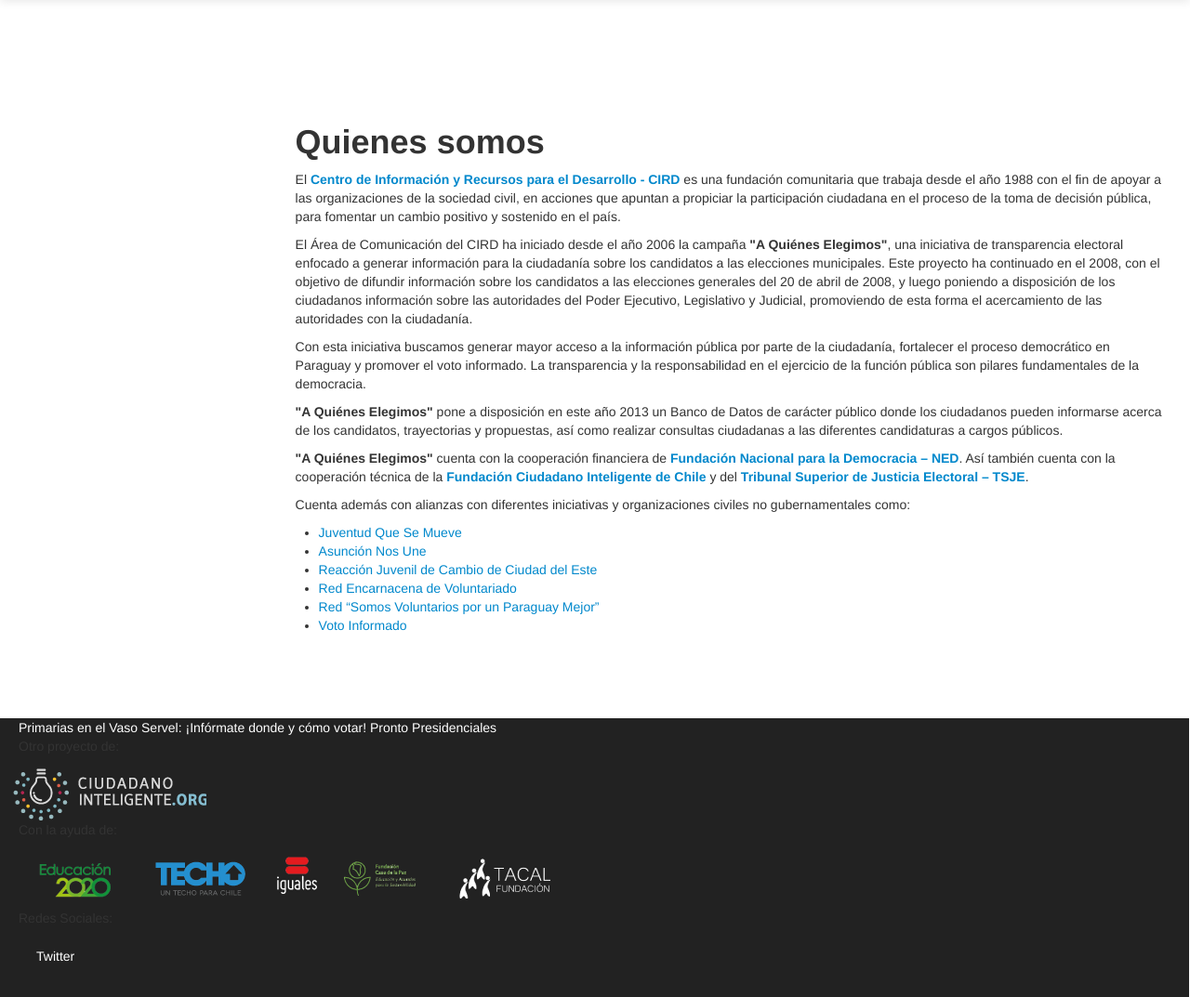
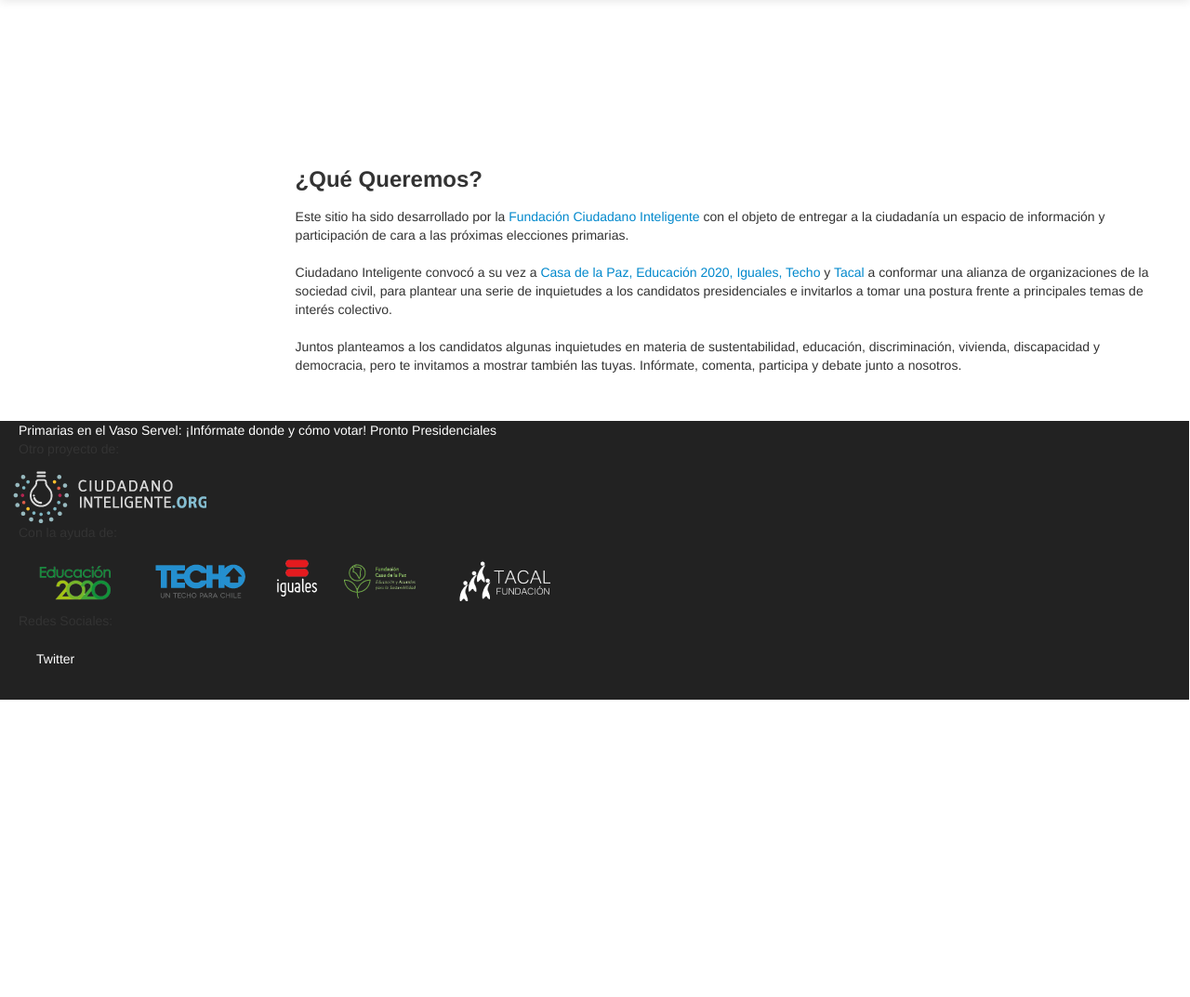
Before and after one commit to ciudadanointeligente/votainteligente-primarias, a Django app: template elecciones/templates/quienesSomos.html in a window 1280 px wide. Shown: the part 97-1170 px from the top of the page at 93% size. After the commit the page ends 850 px from the top, so only its background shows below. Run offline with Django 3.2, Linux system fonts and the light colour scheme; the template is opened without the code that fills it, so the values that code supplies are empty; data comes from the database, SQL or seed files in the repository; parts of the project's set-up code (start-up, migrations or seed data) failed here and were passed over; some libraries are stand-ins or nearby versions; grey boxes are pictures that could not be loaded.

Commit message:
contenido de quienes somos

```diff
--- a/elecciones/templates/quienesSomos.html
+++ b/elecciones/templates/quienesSomos.html
@@ -1,25 +1,28 @@
 {% extends "base_sub_menu.html" %}
 {% block content %}
 
+
+
+
+
+
+
+
+
 <div class="paginaCompleta container">
+</br> </br>
+<h3>¿Qué Queremos?</h3>
 
-<h1>Quienes somos</h1>
-<p>El <a href="http://www.cird.org.py" target="_blank"><strong>Centro de Información y Recursos para el Desarrollo - CIRD</strong></a> es una fundación comunitaria que trabaja desde el año 1988 con el fin de apoyar a las organizaciones de la sociedad civil, en acciones que apuntan a propiciar la participación ciudadana en el proceso de la toma de decisión pública, para fomentar un cambio positivo y sostenido en el país.</p>
-<p>El Área de Comunicación del CIRD ha iniciado desde el año 2006 la campaña<strong> &quot;A Quiénes Elegimos&quot;</strong>, una iniciativa de transparencia electoral enfocado a generar información para la ciudadanía sobre los candidatos a las elecciones municipales. Este proyecto ha continuado en el 2008, con el objetivo de difundir información sobre los candidatos a las elecciones generales del 20 de abril de 2008, y luego poniendo a disposición de los ciudadanos información sobre las autoridades del Poder Ejecutivo, Legislativo y Judicial, promoviendo de esta forma el acercamiento de las autoridades con la ciudadanía.</p>
-<p>Con esta iniciativa buscamos generar mayor acceso a la información pública por parte de la ciudadanía, fortalecer el proceso democrático en Paraguay y promover el voto informado. La transparencia y la responsabilidad en el ejercicio de la función pública son pilares fundamentales de la democracia.</p>
-<p><strong>&quot;A Quiénes Elegimos&quot;</strong> pone a disposición en este año 2013 un Banco de Datos de carácter público donde los ciudadanos pueden informarse acerca de los candidatos, trayectorias y propuestas, así como realizar consultas ciudadanas a las diferentes candidaturas a cargos públicos.</p>
-<p><strong>&quot;A Quiénes Elegimos&quot;</strong> cuenta con la cooperación financiera de <a href="http://www.ned.org)" target="_blank"><strong>Fundación Nacional para la Democracia – NED</strong></a>. Así también cuenta con la cooperación técnica de la <strong><a href="http://www.ciudadanointeligente.org" target="_blank">Fundación Ciudadano Inteligente de Chile</a></strong> y del <strong><a href="http://www.tsje.gov.py" target="_blank">Tribunal Superior de Justicia Electoral – TSJE</a></strong>.</p>
-<p> Cuenta además con alianzas con diferentes iniciativas y organizaciones civiles no gubernamentales como:</p>
-<ul>
-  <li> <a href="http://www.jqm.org.py" target="_blank">Juventud Que Se Mueve</a></li>
-  <li><a href="http://www.asuncionnosune.org.py" target="_blank">Asunción Nos Une</a></li>
-  <li><a href="http://www.facebook.com/reaccionpy" target="_blank">Reacción Juvenil de Cambio de Ciudad del Este</a></li>
-  <li><a href="http://www.facebook.com/RedEncarnacenaDeVoluntariado" target="_blank">Red Encarnacena de Voluntariado</a></li>
-  <li><a href="http://www.somosvoluntariospy.org" target="_blank">Red “Somos Voluntarios por un Paraguay Mejor”</a></li>
-  <li><a href="http://www.votoinformado.com.py" target="_blank">Voto Informado</a></li>
-</ul>
-<br /><br />
 
-        </div>
+
+<p class="somos">
+Este sitio ha sido desarrollado por la <a href="http://www.ciudadanointeligente.org/">Fundación Ciudadano Inteligente</a> con el objeto de entregar a la ciudadanía un espacio de información y participación de cara a las próximas elecciones primarias.
+</br> </br>
+
+Ciudadano Inteligente convocó a su vez a <a href="http://www.casadelapaz.cl/">Casa de la Paz,</a> <a href="http://www.educacion2020.cl/">Educación 2020, </a> <a href="http://www.iguales.cl/">Iguales,</a> <a href="http://www.techo.org/chile/">Techo </a>y <a href="http://www.fundaciontacal.cl/">Tacal </a> a conformar una alianza de organizaciones de la sociedad civil, para plantear una serie de inquietudes a los candidatos presidenciales e invitarlos a tomar una postura frente a principales temas de interés colectivo.  </br> </br>
+
+Juntos planteamos a los candidatos algunas inquietudes en materia de sustentabilidad, educación, discriminación, vivienda, discapacidad y democracia, pero te invitamos a mostrar también las tuyas. Infórmate, comenta, participa y debate junto a nosotros.
+</p>
+</div>
 
           {% endblock content %}
```
